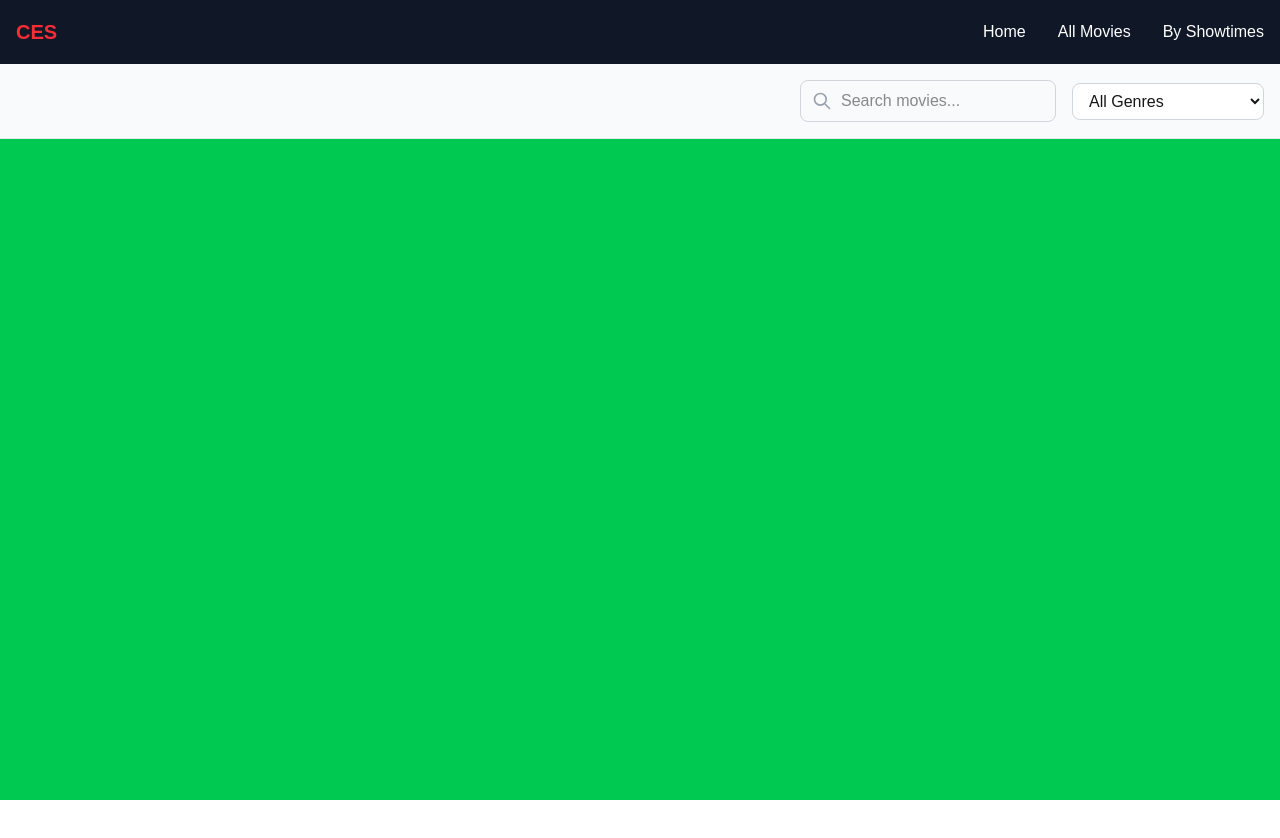
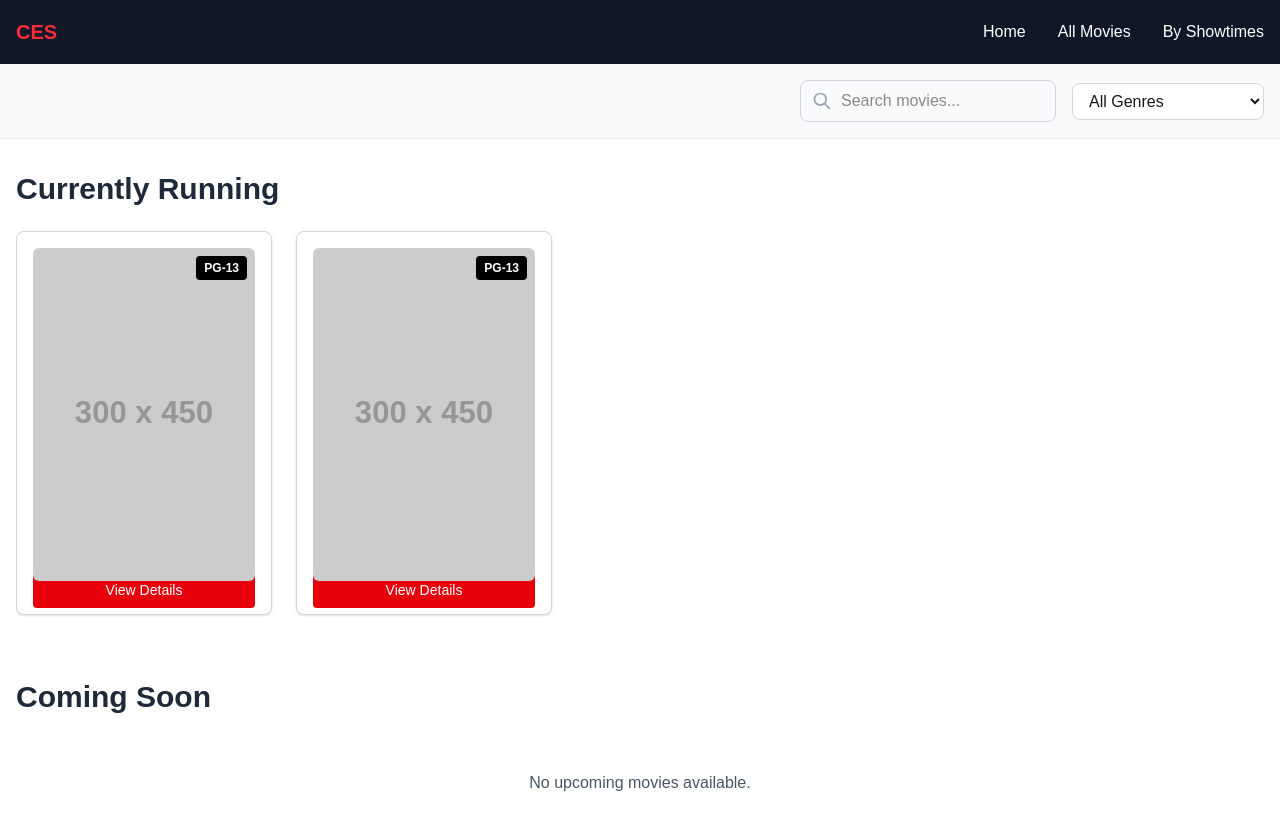
Before and after one commit to SavannahMilburnUGA/ces, a Next.js app in the folder ces/: page / in a window 1280 px wide. Shown: the top 838 px of the page. Before the commit the page ends 800 px from the top, so only its background shows below. Built offline with nearby package versions, Linux system fonts and the light colour scheme.

Commit message:
home - Commit 02: Rough draft Current & Coming Soon display with cards - uses dummy movies

```diff
--- a/ces/src/app/components/Movies.js
+++ b/ces/src/app/components/Movie.js
@@ -1,10 +1,9 @@
-// Movies.js: Exports relevant/matching movies as Card components
-// MovieCard.js: Individual movie card component for horizontal scrolling sections
+// Movie.js: Exports relevant/matching movies as Card components
 import Image from "next/image";
 import Link from "next/link";
 import Card from "./Card";
 
-const Movies = ({ movie }) => {
+const Movie = ({ movie }) => {
 
     // Missing movie
     if (!movie) {
@@ -23,7 +22,8 @@ const Movies = ({ movie }) => {
     return (
         <Card className="flex-shrink-0 w-64 h-96 hover:shadow-lg transition-shadow duration-300">
             <div className="w-full h-48 relative mb-3">
-                <Image src={posterUrl} alt={title}  fill className="object-cover rounded-md" sizes="256px" onError={(e) => {e.target.src = '/placeholder-poster.jpg';}}
+                {/* Use Next Image instead ?  */}
+                <img src={posterUrl} alt={title}  fill className="object-cover rounded-md" sizes="256px" onError={(e) => {e.target.src = '/placeholder-poster.jpg';}}
             />
                 <div className="absolute top-2 right-2 bg-black bg-opacity-70 text-white px-2 py-1 rounded text-xs font-semibold">
                     {rating}
@@ -54,6 +54,6 @@ const Movies = ({ movie }) => {
             </div>
         </Card>
     );
-}; // Movies
+}; // Movie
 
-export default MovieCard;
+export default Movie;
--- a/ces/src/app/page.js
+++ b/ces/src/app/page.js
@@ -14,6 +14,7 @@
 import { useState } from 'react';
 import NavBar from './components/NavBar';
 import SearchBar from './components/SearchBar';
+import Movie from './components/Movie';
 
 export default function Home() {
   // For  Search bar function
@@ -28,10 +29,79 @@ export default function Home() {
   const handleGenre = (genre) => {
     setGenre(genre);
   }; // handleGenre
+
+
+  // SAMPLE MOVIES for TESTING - DELETE
+  const sampleMovies = [
+    {
+      _id: '1',
+      title: 'The Dark Knight',
+      posterUrl: 'https://via.placeholder.com/300x450/333333/ffffff?text=The+Dark+Knight',
+      rating: 'PG-13',
+      genre: 'Action',
+      showtimes: ['2:00 PM', '5:00 PM', '8:00 PM'],
+      showDate: new Date('2024-01-15') // Past date - Currently Running
+    },
+    {
+      _id: '2',
+      title: 'Inception',
+      posterUrl: 'https://via.placeholder.com/300x450/444444/ffffff?text=Inception',
+      rating: 'PG-13',
+      genre: 'Sci-Fi',
+      showtimes: ['3:00 PM', '6:00 PM', '9:00 PM'],
+      showDate: new Date('2024-01-10') // Past date - Currently Running
+    },]
+
+  // Determing Currently Running & Coming Soon movies
+  const runOrSoon = () => {
+    const today = new Date();
+    today.setHours(0, 0, 0, 0);
+
+    const current = sampleMovies.filter(movie => {
+      const showDate = new Date(movie.showDate);
+      showDate.setHours(0, 0, 0, 0);
+      return showDate <= today;
+    }); // current
+
+    const comingSoon = sampleMovies.filter(movie => {
+      const showDate = new Date(movie.showDate);
+      showDate.setHours(0, 0, 0, 0);
+      return showDate > today;
+    }); // comingSoon
+
+    return { current, comingSoon };
+  }; // runOrSoon
+
+  const { current, comingSoon } = runOrSoon();
+
   return(
-    <div className= "min-h-screen bg-green-500">
+    <div className= "min-h-screen">
         <NavBar />
         <SearchBar onSearch={handleSearch} onGenreFilter={handleGenre} genres={genres} />
+      <div className="container mx-auto px-4 py-8">
+        <div className="mb-12">
+          <h2 className="text-3xl font-bold text-gray-800 mb-6">Currently Running</h2>
+          {current.length === 0 ? (<p className="text-gray-600 text-center py-8">No currently running movies available.</p>) : (
+            <div className="overflow-x-auto">
+              <div className="flex gap-6 pb-4" style={{ width: 'max-content' }}>
+                {current.map((movie) => (<Movie key={movie._id} movie={movie} />))}
+              </div>
+            </div>
+          )}
+        </div>
+
+        <div className="mb-12">
+          <h2 className="text-3xl font-bold text-gray-800 mb-6">Coming Soon</h2>
+          {comingSoon.length === 0 ? (
+            <p className="text-gray-600 text-center py-8">No upcoming movies available.</p>) : (
+              <div className="overflow-x-auto">
+                <div className="flex gap-6 pb-4" style={{ width: 'max-content' }}>
+                  {comingSoon.map((movie) => (<Movie key={movie._id} movie={movie} />))}
+                </div>
+              </div>
+            )}
+          </div>
+      </div>
     </div>
   ); // return
 } // page
```
